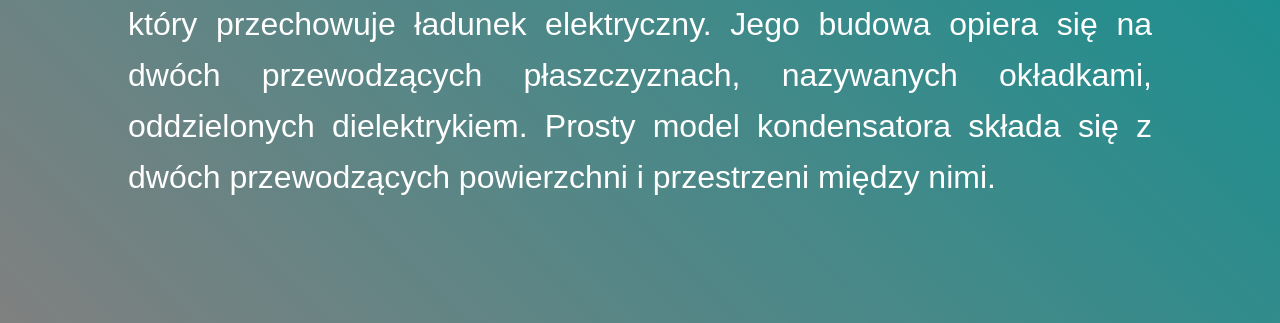
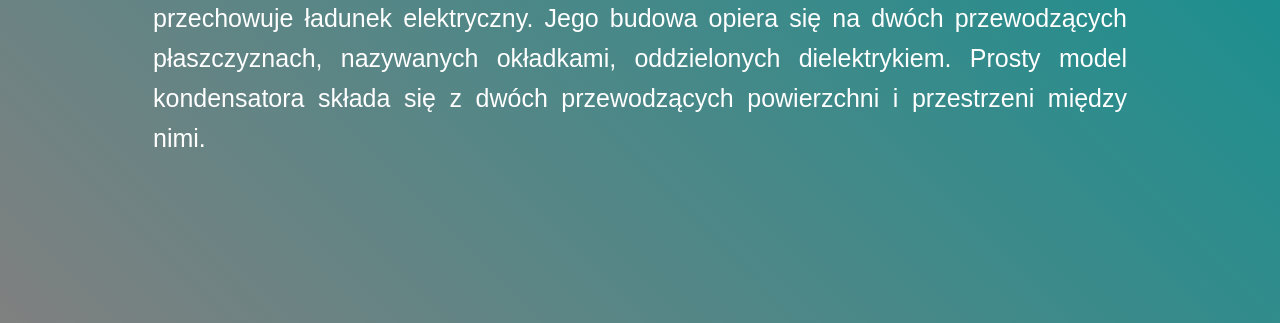
Before and after one commit to Fistaszeq/new, a plain HTML site: page denx.html in a window 1280 px wide. Shown: the part 477-800 px from the top of the page. Drawn offline with Linux system fonts and the light colour scheme.

Commit message:
Add files via upload

```diff
--- a/denx.html
+++ b/denx.html
@@ -24,6 +24,9 @@
             100% {
                 background-position: 100% 100%;
             }
+        }
+        .text {
+          font-size: 25px;
         }
   </style>
 </head>
--- a/style.css
+++ b/style.css
@@ -163,6 +163,7 @@ body {
     line-height: 1.6;
     color: white;
     margin-bottom: 15px;
+    padding: 1em;
   }
 
   .text a {
```
